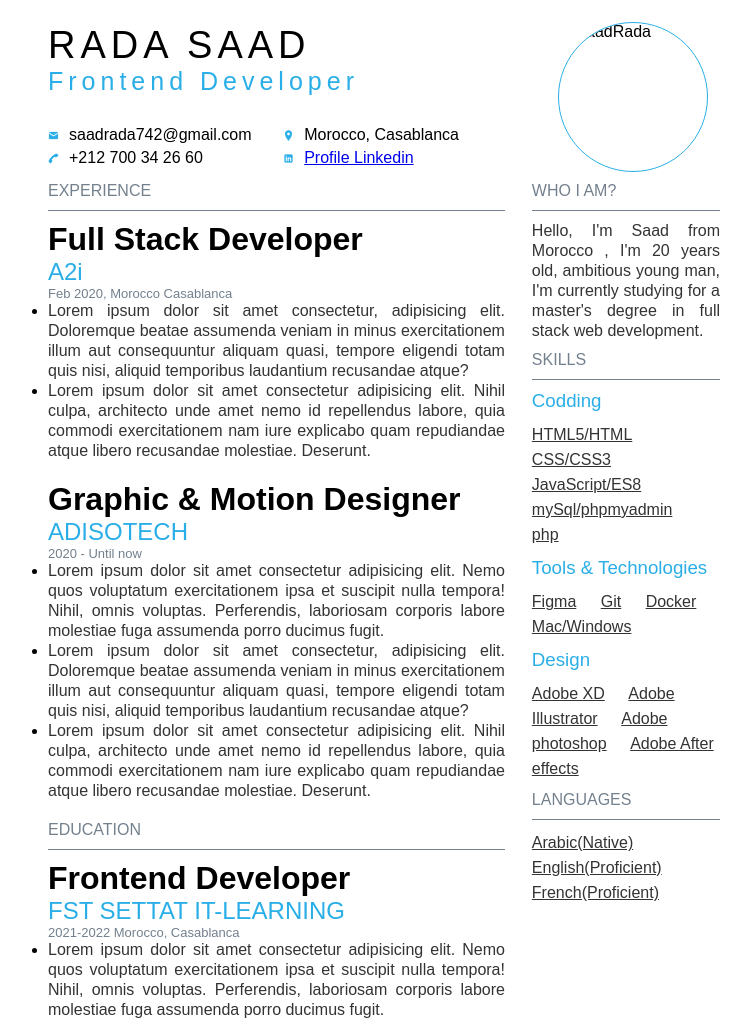
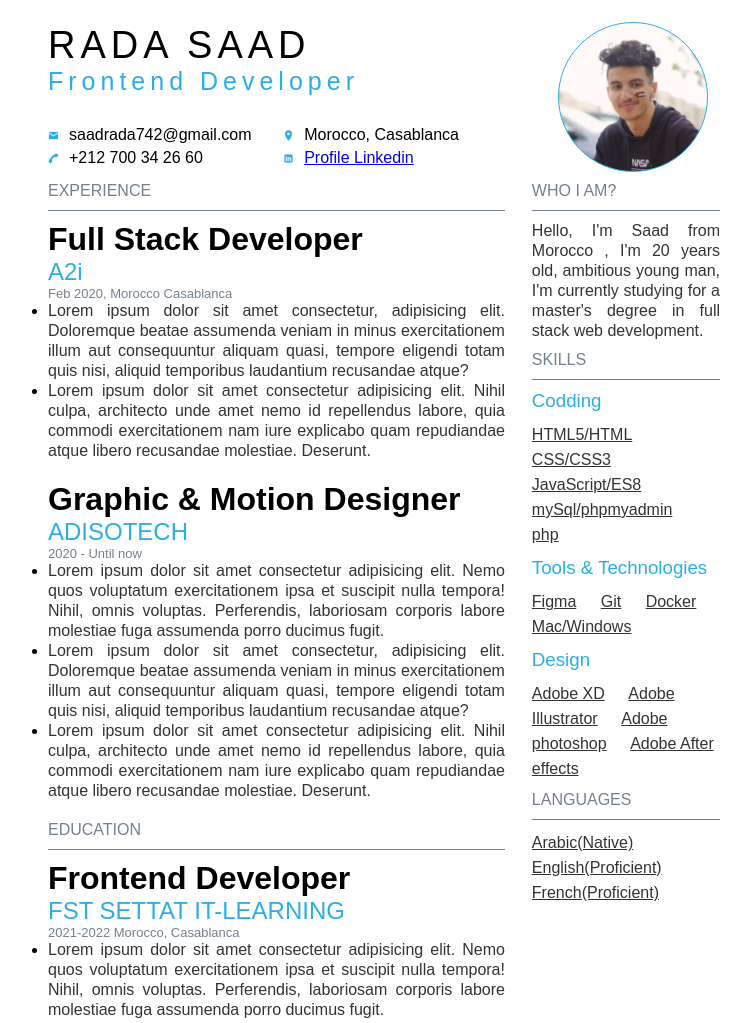
Before and after one commit to SaadRada/CV, a plain HTML site: page index.html in a window 1280 px wide. Shown: the top 1023 px of the page, without its empty margins (256-1007 px from the left). Drawn offline with Linux system fonts and the light colour scheme; the site is published under a folder, as on GitHub Pages, so addresses that start at the root find nothing.

```diff
--- a/css/style.css
+++ b/css/style.css
@@ -70,6 +70,9 @@
     border: solid 1px var(--primary-color);
     border-radius: 50%;
     overflow: hidden;
+    background-image: url("../img/saadrada.webp");
+    background-position: top;
+    background-size: 150px;
 }
 
 main {
--- a/index.html
+++ b/index.html
@@ -40,7 +40,7 @@
         </div>
         <div class="profile">
             <div class="picture">
-                <img src="/img/saadrada.webp" alt="SaadRada" width="150px">
+                <!-- <img src="/img/saadrada.webp" alt="SaadRada" width="150px"> -->
             </div>
         </div>
     </header>
```
